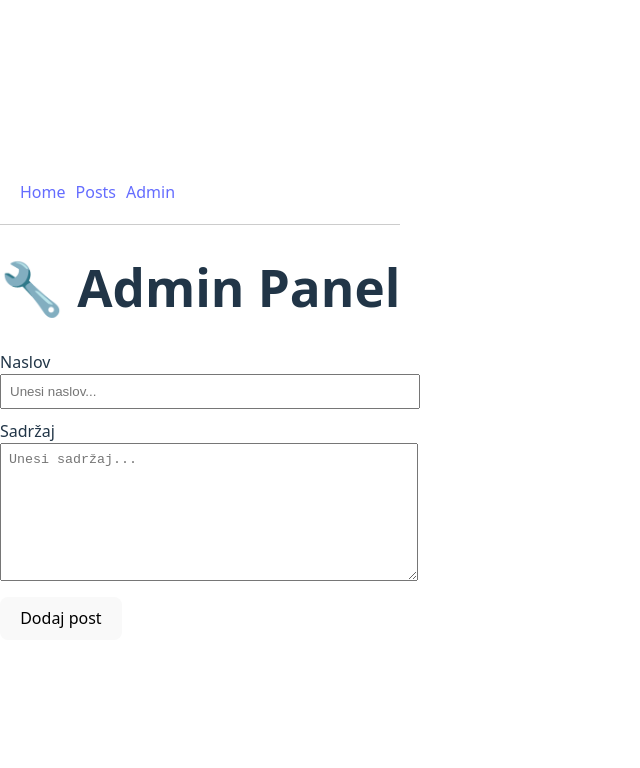
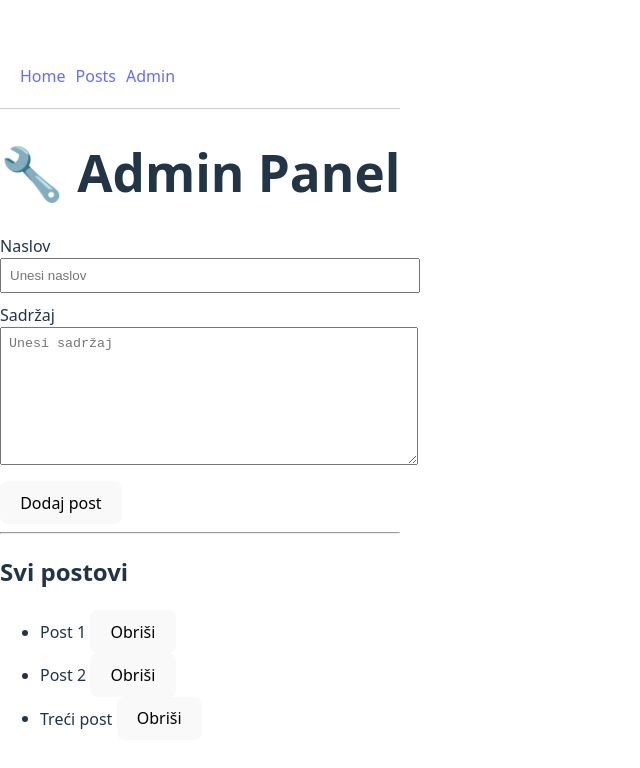
Before and after one commit to LjubicaDjoric/blog-app, a React (Vite) app: page /admin in a window 1280 px wide. Shown: the top 768 px of the page, without its empty margins (0-640 px from the left). Built offline with nearby package versions, Linux system fonts and the light colour scheme; data requests are answered from the project's data file.

Commit message:
feat: admin panel add and delete posts

```diff
--- a/src/pages/AdminPanel.jsx
+++ b/src/pages/AdminPanel.jsx
@@ -1,42 +1,63 @@
-import { useState } from "react";
+import { useEffect, useState } from "react";
 import axios from "axios";
 import { API_URL } from "../api";
 
 function AdminPanel() {
   const [title, setTitle] = useState("");
   const [content, setContent] = useState("");
-  const [msg, setMsg] = useState("");
+  const [message, setMessage] = useState("");
+  const [posts, setPosts] = useState([]);
   const [loading, setLoading] = useState(false);
 
+  // Učitaj sve postove
+  const loadPosts = async () => {
+    const res = await axios.get(`${API_URL}/posts`);
+    setPosts(res.data);
+  };
+
+  useEffect(() => {
+    loadPosts();
+  }, []);
+
+  // Dodavanje novog posta
   const handleSubmit = async (e) => {
     e.preventDefault();
-    setMsg("");
+    setMessage("");
 
     if (!title.trim() || !content.trim()) {
-      setMsg("Popuni i naslov i sadržaj.");
+      setMessage("❌ Popuni i naslov i sadržaj.");
       return;
     }
 
     try {
       setLoading(true);
 
-      // Ako šalješ id kao broj, json-server može i sam da dodeli id (najčešće).
-      const newPost = {
+      await axios.post(`${API_URL}/posts`, {
         title: title.trim(),
         content: content.trim(),
-      };
-
-      await axios.post(`${API_URL}/posts`, newPost);
+      });
 
       setTitle("");
       setContent("");
-      setMsg("✅ Post je dodat!");
+      setMessage("✅ Post je uspešno dodat!");
+      loadPosts();
     } catch (err) {
       console.error(err);
-      setMsg("❌ Greška pri dodavanju posta. Proveri da li radi json-server.");
+      setMessage("❌ Greška pri dodavanju posta.");
     } finally {
       setLoading(false);
     }
+  };
+
+  // Brisanje posta
+  const handleDelete = async (id) => {
+    const confirmDelete = window.confirm(
+      "Da li si sigurna da želiš da obrišeš post?"
+    );
+    if (!confirmDelete) return;
+
+    await axios.delete(`${API_URL}/posts/${id}`);
+    loadPosts();
   };
 
   return (
@@ -51,7 +72,7 @@ function AdminPanel() {
             value={title}
             onChange={(e) => setTitle(e.target.value)}
             style={{ width: "100%", padding: 8 }}
-            placeholder="Unesi naslov..."
+            placeholder="Unesi naslov"
           />
         </div>
 
@@ -61,7 +82,7 @@ function AdminPanel() {
             value={content}
             onChange={(e) => setContent(e.target.value)}
             style={{ width: "100%", padding: 8, minHeight: 120 }}
-            placeholder="Unesi sadržaj..."
+            placeholder="Unesi sadržaj"
           />
         </div>
 
@@ -69,8 +90,23 @@ function AdminPanel() {
           {loading ? "Dodajem..." : "Dodaj post"}
         </button>
 
-        {msg && <p style={{ marginTop: 10 }}>{msg}</p>}
+        {message && <p style={{ marginTop: 10 }}>{message}</p>}
       </form>
+
+      <hr />
+
+      <h2>Svi postovi</h2>
+
+      <ul>
+        {posts.map((post) => (
+          <li key={post.id}>
+            {post.title}{" "}
+            <button onClick={() => handleDelete(post.id)}>
+              Obriši
+            </button>
+          </li>
+        ))}
+      </ul>
     </div>
   );
 }
```
